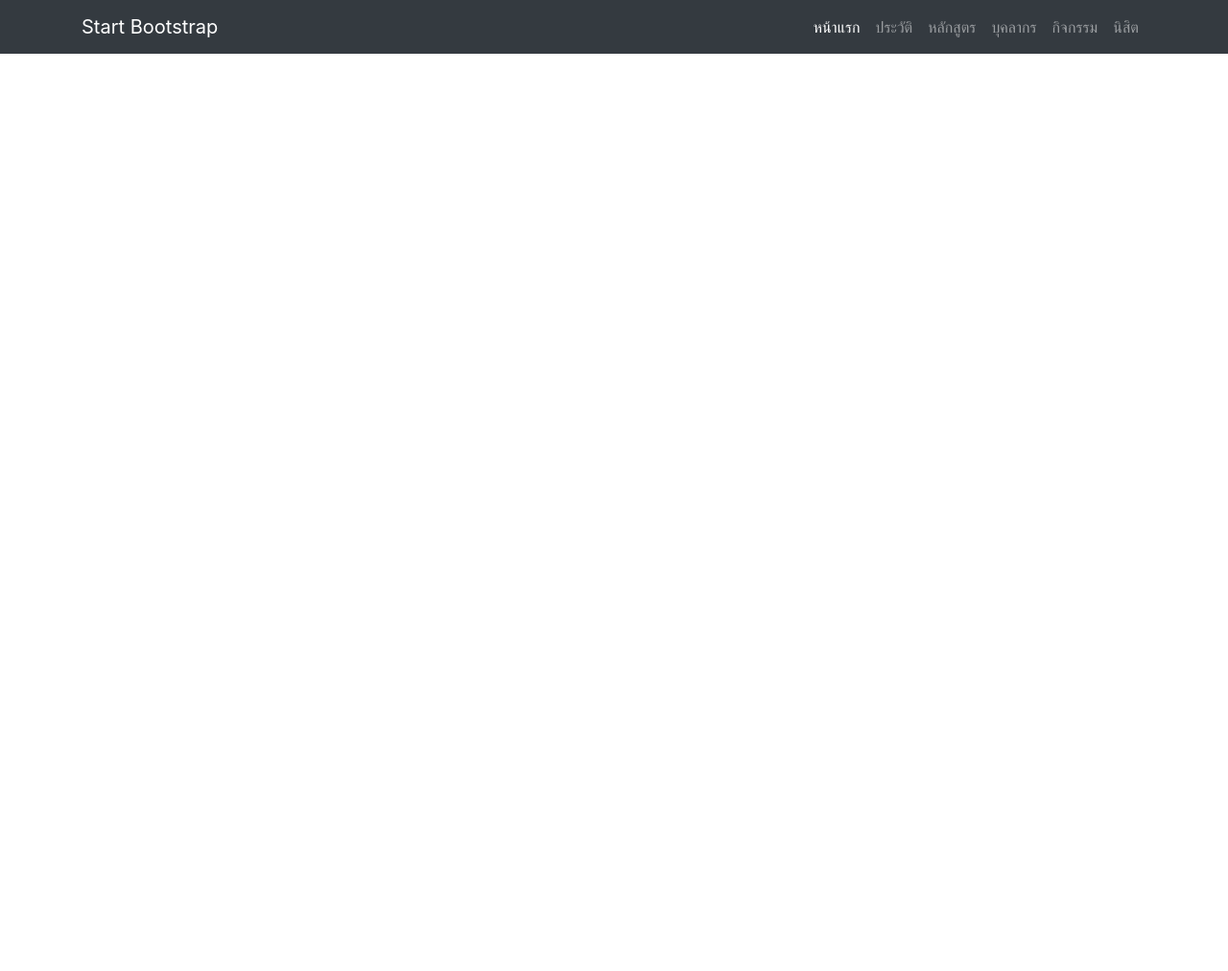
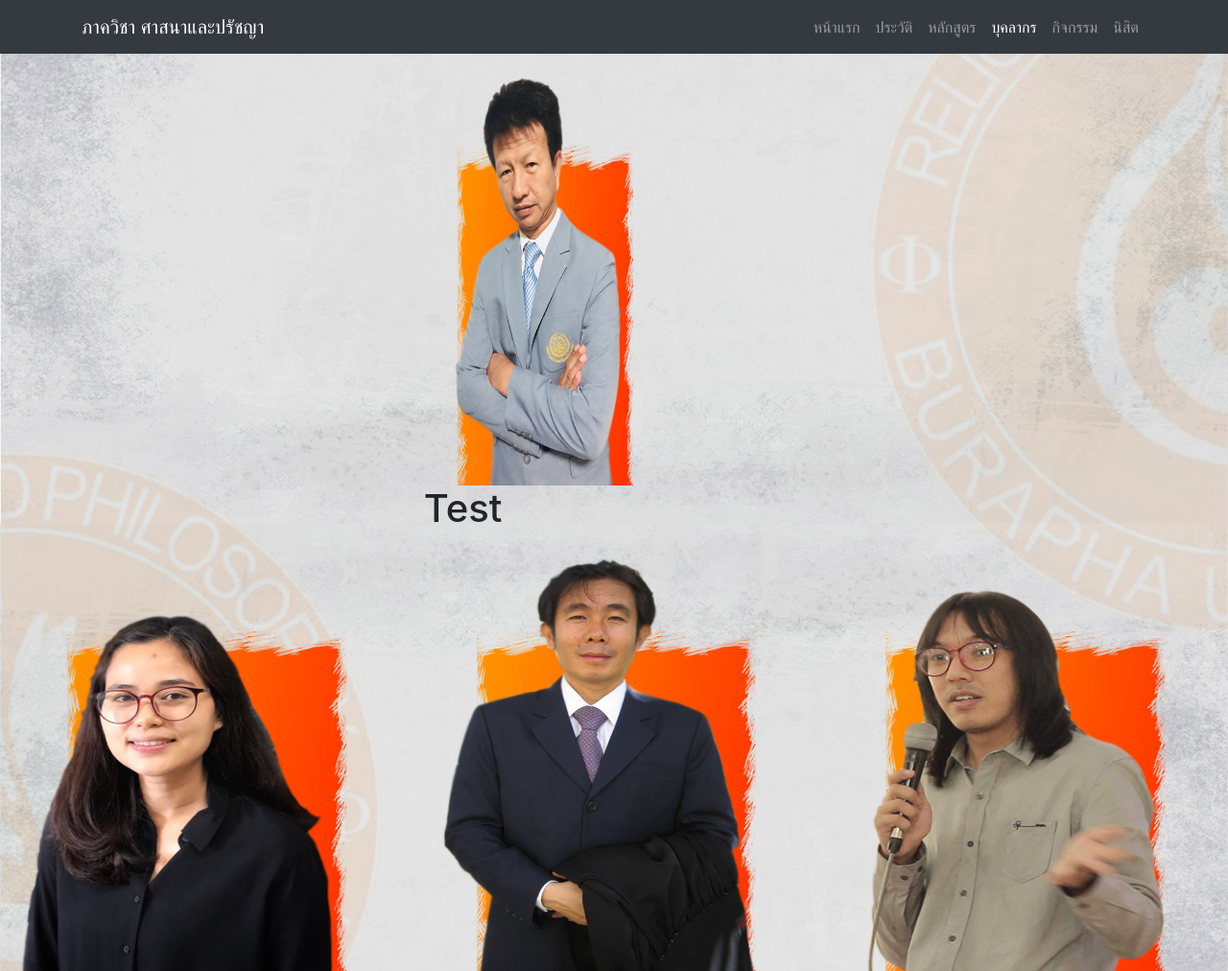
Before and after one commit to tongza6690/webrp, a website: page webrp/personnel.html in a window 1280 px wide. Shown: the whole page at 96% size. Before the commit the page ends 800 px from the top, so only its background shows below. Drawn offline with nearby package versions, Linux system fonts and the light colour scheme.

Commit message:
add image personnel

```diff
--- /dev/null
+++ b/webrp/css/background.css
@@ -0,0 +1,16 @@
+body, html {
+    height: 100%;
+  }
+
+  .bg {
+    /* The image used */
+    background-image: url("../image/บุคลากร.jpg");
+
+    /* Full height */
+    /*height: 100%; */
+
+    /* Center and scale the image nicely */
+    background-position: center;
+    background-repeat: no-repeat;
+    background-size: cover;
+  }
--- a/webrp/personnel.html
+++ b/webrp/personnel.html
@@ -12,35 +12,42 @@
 
   <!-- Bootstrap core CSS -->
   <link href="vendor/bootstrap/css/bootstrap.min.css" rel="stylesheet">
+  <link rel="stylesheet" href="https://maxcdn.bootstrapcdn.com/bootstrap/4.3.1/css/bootstrap.min.css">
 
   <!-- Custom styles for this template -->
+  <link href="css/background.css" rel="stylesheet">
   <link href="css/blog-post.css" rel="stylesheet">
-
+  <script src="vendor/jquery/jquery.min.js"></script>
+  <script src="vendor/bootstrap/js/bootstrap.bundle.min.js"></script>
+  <script src="https://ajax.googleapis.com/ajax/libs/jquery/3.4.1/jquery.min.js"></script>
+  <script src="https://cdnjs.cloudflare.com/ajax/libs/popper.js/1.14.7/umd/popper.min.js"></script>
+  <script src="https://maxcdn.bootstrapcdn.com/bootstrap/4.3.1/js/bootstrap.min.js"></script>
 </head>
 
 <body>
+  <!-- ส่วนของแถบเมนู -->
     <nav class="navbar navbar-expand-lg navbar-dark bg-dark fixed-top">
         <div class="container">
-          <a class="navbar-brand" href="#">Start Bootstrap</a>
+          <a class="navbar-brand" href="#">ภาควิชา ศาสนาและปรัชญา</a>
           <button class="navbar-toggler" type="button" data-toggle="collapse" data-target="#navbarResponsive" aria-controls="navbarResponsive" aria-expanded="false" aria-label="Toggle navigation">
             <span class="navbar-toggler-icon"></span>
           </button>
           <div class="collapse navbar-collapse" id="navbarResponsive">
             <ul class="navbar-nav ml-auto">
-              <li class="nav-item active">
+              <li class="nav-item">
                 <a class="nav-link" href="index.html">หน้าแรก
                 </a>
               </li>
               <li class="nav-item">
-                <a class="nav-link" href="personnel.html">ประวัติ
-                 <span class="sr-only">(current)</span>
+                <a class="nav-link" href="#">ประวัติ
                 </a>
               </li>
               <li class="nav-item">
                 <a class="nav-link" href="#">หลักสูตร</a>
+                <span class="sr-only">(current)</span>
               </li>
-              <li class="nav-item">
-                <a class="nav-link" href="#">บุคลากร</a>
+              <li class="nav-item active">
+                <a class="nav-link" href="personnel.html">บุคลากร</a>
               </li>
               <li class="nav-item">
                 <a class="nav-link" href="#">กิจกรรม</a>
@@ -52,8 +59,20 @@
           </div>
         </div>
       </nav>
+  <!-- ส่วนแสดงหน้าบุคคากร -->
+  <div class="bg">
+      <nav class="container-fluid">
+        <section class="row">
+          <div class="col-sm-4"></div>
+          <div class="col-sm-4">
+            <img src="../webrp/image/อ.บุญรอด.png" width="250" height="450">
+            <h1>Test</h1>
+          </div>
+          <div class="col-sm-4"></div>
+          <img src="../webrp/image/อ.พิชญรัญ.png" class="col-sm-4" width="250" height="450" >
+          <img src="../webrp/image/ขันทอง.png" class="col-sm-4" width="250" height="450">
+          <img src="../webrp/image/ฐานชน.png" class="col-sm-4" width="250" height="450">
+      </section>
 
-      <script src="vendor/jquery/jquery.min.js"></script>
-      <script src="vendor/bootstrap/js/bootstrap.bundle.min.js"></script>
-
+    </div>
 </body>
```
Also changed, not shown: webrp/index.html (+2 -2 lines).
